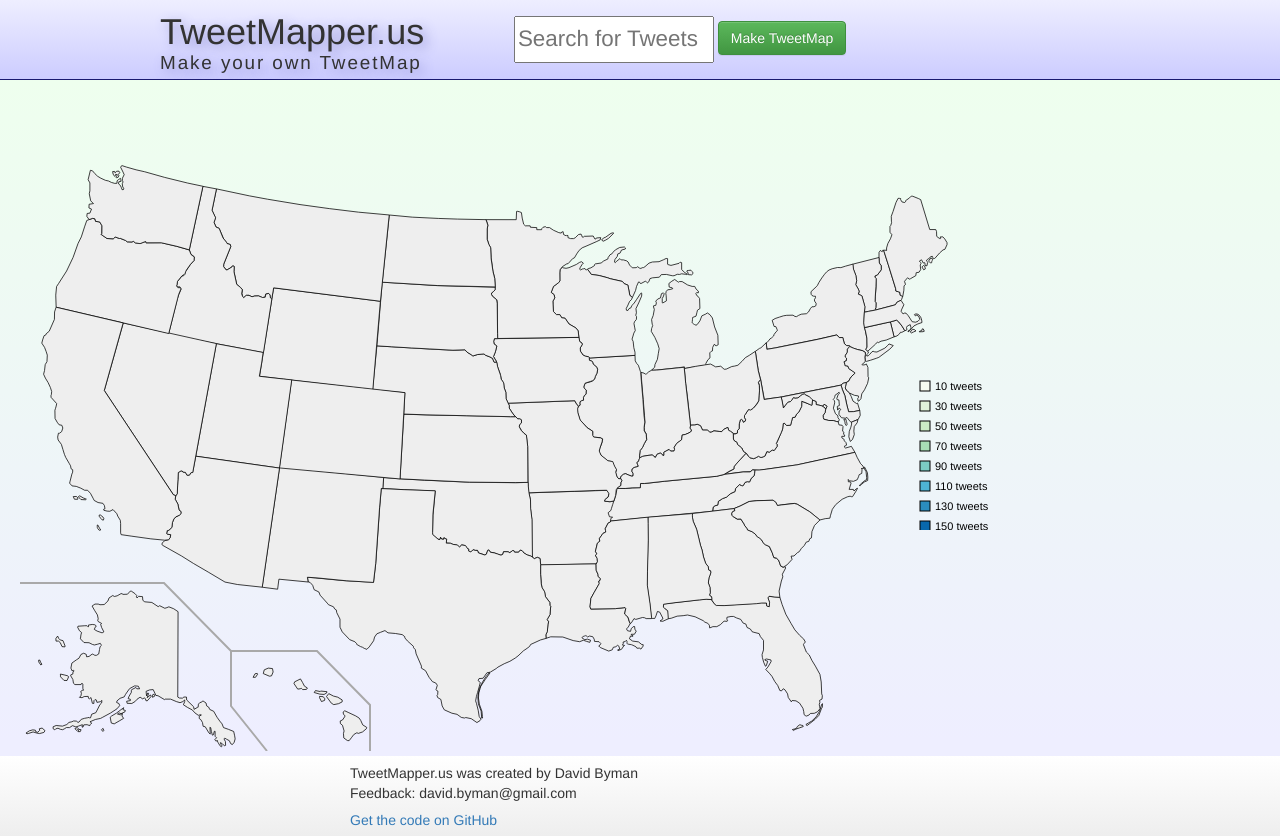
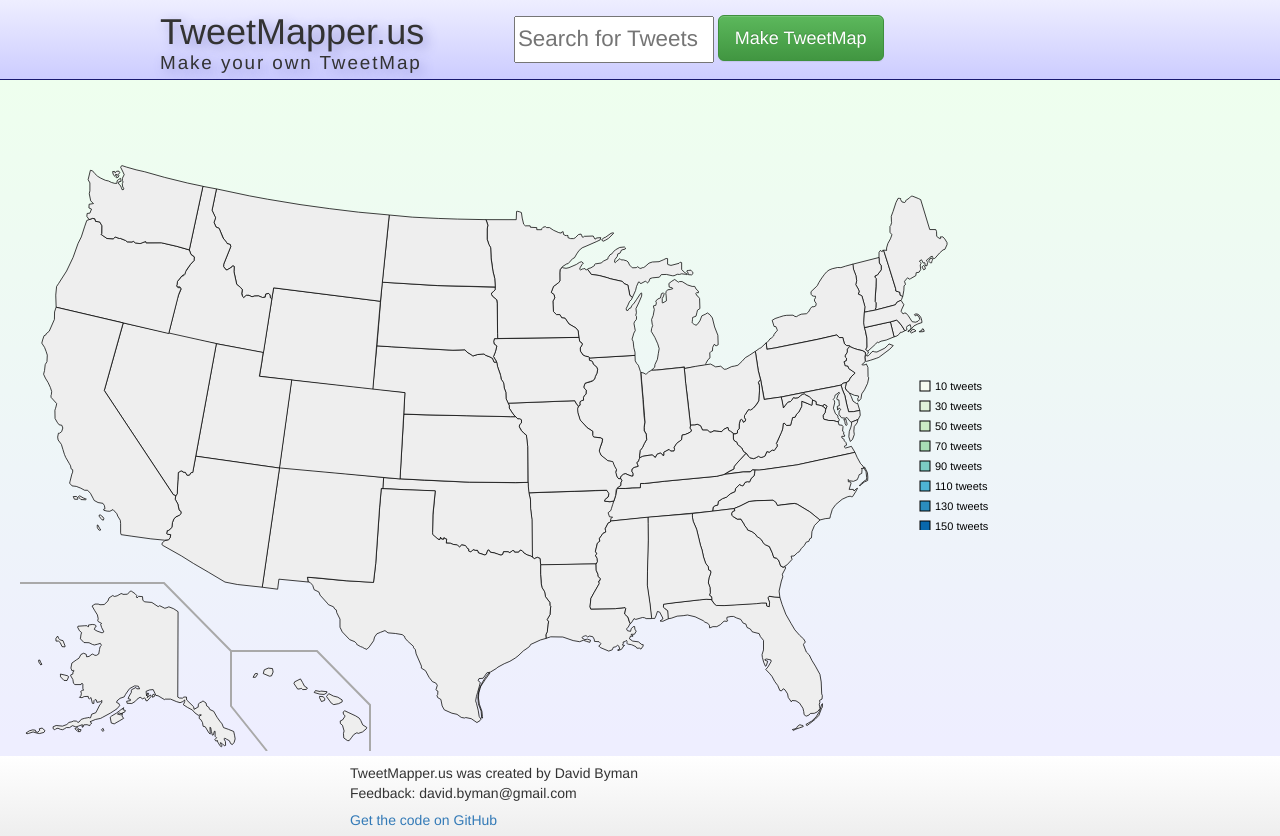
Before and after one commit to databass/tweetmapper, a website: page public/index.html in a window 1280 px wide. Drawn offline with nearby package versions, Linux system fonts and the light colour scheme; no server answers.

Commit message:
Update index.html
minor layout enhancements

```diff
--- a/public/index.html
+++ b/public/index.html
@@ -5,13 +5,18 @@
 <head>
 <meta charset="utf-8" />
 <title>TweetMapper.us</title>
+
 <link rel="stylesheet" href="//netdna.bootstrapcdn.com/bootstrap/3.1.1/css/bootstrap.min.css">
 <link rel="stylesheet" href="//netdna.bootstrapcdn.com/bootstrap/3.1.1/css/bootstrap-theme.min.css">
 <link rel="stylesheet" href="//ajax.googleapis.com/ajax/libs/jqueryui/1.10.4/themes/smoothness/jquery-ui.css" />
 <link rel="stylesheet" href="css/tweetmapper.css">
+
+
 </head>
 
 <body>
+
+
     <div class="modal" id="myTweetsModal">
         <div class="modal-dialog">
           <div class="modal-content">
@@ -56,7 +61,7 @@
 
     <section id="InputContainer">
 	<input placeholder="Search for Tweets" type="text" id="SearchInput"></input>
-	    <button type='button' class='btn btn-success btn-large' value="Get TwitterStates" id="SearchButton">Make TweetMap</button>
+	<button type='button' class='btn btn-success btn-lg' value="Get TwitterStates" id="SearchButton">Make TweetMap</button>
     </section>
 
     </header>
@@ -76,6 +81,7 @@
     <section id="UserContainer">
         <span class="sampledImage" id="image0"></span><span class="sampledImage" id="image1"></span><span class="sampledImage" id="image2"></span><span class="sampledImage" id="image3"></span><span class="sampledImage" id="image4"></span>
         <span class="sampledImage" id="image5"></span><span class="sampledImage" id="image6"></span><span class="sampledImage" id="image7"></span><span class="sampledImage" id="image8"></span></span>
+
     </section>
     </section>
 
@@ -426,9 +432,13 @@ $(document).ready(function() {
 
  <script id="HoverTweetsTemplate" type="text/template">
 
+
+
         <div class="tweetContainer">
             <section class="userImage"><%=states.length %> Tweets</section>
         </div>
+
+
 
  </script>
 
```
Lines whose indentation alone changed are shown as unchanged.
